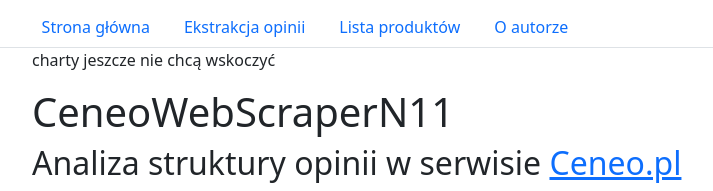
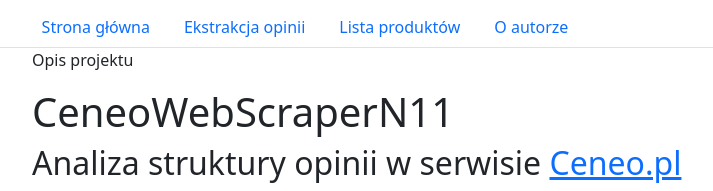
Before and after one commit to mkoziel94/CeneoWebScraperN11, a Flask app: page / in a window 1280 px wide. Shown: the part 50-241 px from the top of the page, without its empty margins (335-1048 px from the left). Run offline with Flask 2, Linux system fonts and the light colour scheme.

Commit message:
2022-07-03 MK 15:30 - final(charts don't show)

```diff
--- a/app/templates/index.html.jinja
+++ b/app/templates/index.html.jinja
@@ -1,6 +1,6 @@
 {% extends "base.html.jinja" %}
 {% block content %}
-    <p>charty jeszcze nie chcą wskoczyć</p>
+    <p>Opis projektu</p>
 
     {{ readme_html }}
 {% endblock content %}
```
